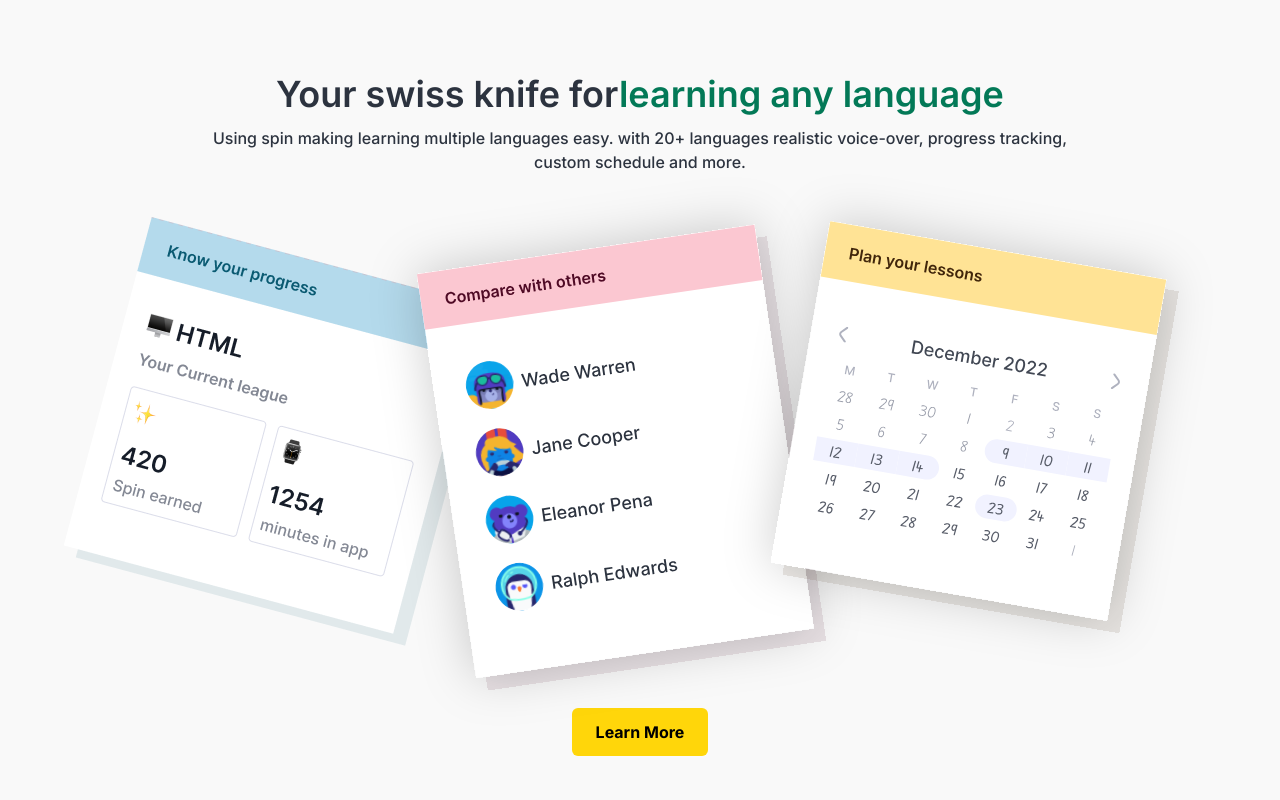
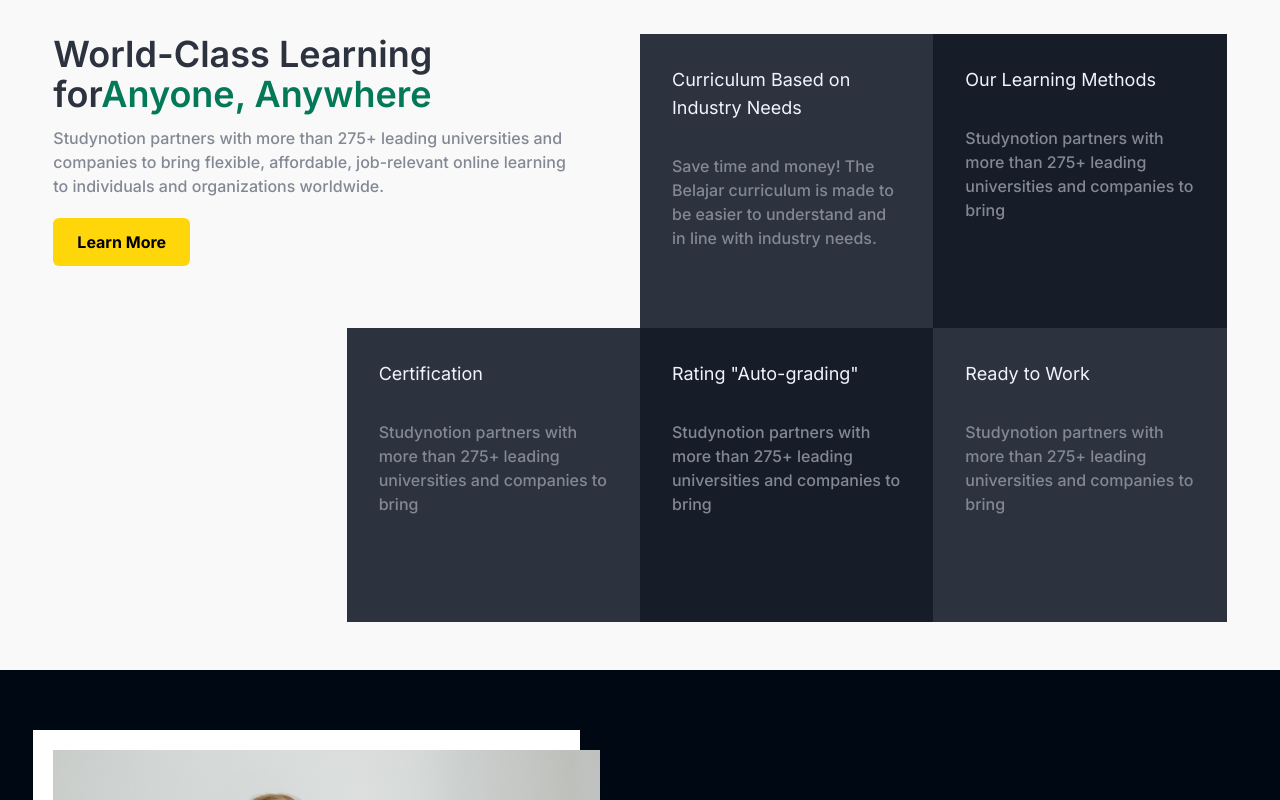
Before and after one commit to Gulabkt98/EduNova, a React (Create React App) app: page / in a window 1280 px wide. Shown: the part 3080-3880 px from the top of the page. Built offline with nearby package versions, Linux system fonts and the light colour scheme; no server answers.

Commit message:
fix some component

```diff
--- a/src/App.jsx
+++ b/src/App.jsx
@@ -13,6 +13,7 @@
 import VerifyEmail from "./pages/VerifyEmail";
 import ForgotPassword from "./pages/ForgetPassword";
 import Contact from "./pages/Contact";
+//import About from "./pages/About";
 
 
 
@@ -59,6 +60,7 @@
       <Routes>
         <Route path="/" element={<Home />} />
         <Route path="/contact" element={<Contact />} />
+        {/* <Route path="/about" element={<About />} /> */}
         <Route
           path="login"
           element={
--- a/src/components/core/AboutPage/LearningGrid.jsx
+++ b/src/components/core/AboutPage/LearningGrid.jsx
@@ -1,6 +1,6 @@
 import React from "react";
-import HighlightText from "../../../components/core/HomePage/HighlightText";
-import CTAButton from "../../../components/core/HomePage/Button";
+import HighlightText from "../Homepage/HighlightText";
+import CTAButton from "../Homepage/Button";
 
 const LearningGridArray = [
   {
--- a/src/components/core/AboutPage/Quote.jsx
+++ b/src/components/core/AboutPage/Quote.jsx
@@ -1,5 +1,5 @@
 import React from 'react'
-import HighlightText from '../HomePage/HighlightText'
+import HighlightText from '../Homepage/HighlightText'
 
 const Quote = () => {
   return (
--- a/src/components/core/Homepage/LearninLanguageSection.jsx
+++ b/src/components/core/Homepage/LearninLanguageSection.jsx
@@ -1,48 +1,94 @@
-import React from 'react'
-import HighlightText from './HighlightText'
-import CTAButton from "../Homepage/Button";
-import Know_your_progress from "../../../assets/Images/Know_your_progress.png";
-import Compare_with_others from "../../../assets/Images/Compare_with_others.svg";
-import Plan_your_lessons from "../../../assets/Images/Plan_your_lessons.svg";
+import React from "react";
+import HighlightText from "../../../components/core/Homepage/HighlightText";
+import CTAButton from "../../../components/core/Homepage/Button";
 
-const LearningLanguageSection = () => {
+const LearningGridArray = [
+  {
+    order: -1,
+    heading: "World-Class Learning for",
+    highliteText: "Anyone, Anywhere",
+    description:
+      "Studynotion partners with more than 275+ leading universities and companies to bring flexible, affordable, job-relevant online learning to individuals and organizations worldwide.",
+    BtnText: "Learn More",
+    BtnLink: "/",
+  },
+  {
+    order: 1,
+    heading: "Curriculum Based on Industry Needs",
+    description:
+      "Save time and money! The Belajar curriculum is made to be easier to understand and in line with industry needs.",
+  },
+  {
+    order: 2,
+    heading: "Our Learning Methods",
+    description:
+      "Studynotion partners with more than 275+ leading universities and companies to bring",
+  },
+  {
+    order: 3,
+    heading: "Certification",
+    description:
+      "Studynotion partners with more than 275+ leading universities and companies to bring",
+  },
+  {
+    order: 4,
+    heading: `Rating "Auto-grading"`,
+    description:
+      "Studynotion partners with more than 275+ leading universities and companies to bring",
+  },
+  {
+    order: 5,
+    heading: "Ready to Work",
+    description:
+      "Studynotion partners with more than 275+ leading universities and companies to bring",
+  },
+];
+
+const LearningGrid = () => {
   return (
-    <div>
-        <div className="text-4xl font-semibold text-center my-10">
-            Your swiss knife for
-            <HighlightText text={"learning any language"} />
-            <div className="text-center text-richblack-700 font-medium lg:w-[75%] mx-auto leading-6 text-base mt-3">
-              Using spin making learning multiple languages easy. with 20+
-              languages realistic voice-over, progress tracking, custom schedule
-              and more.
-            </div>
-            <div className="flex flex-col lg:flex-row items-center justify-center mt-8 lg:mt-0">
-        <img
-        src={Know_your_progress}
-        alt=""
-          className="object-contain lg:-mr-32 transition duration-300 hover:scale-90"
-        />
-        <img
-        src={Compare_with_others}
-        alt=""
-          className="object-contain lg:-mb-10 lg:-mt-0 -mt-12 transition duration-300 hover:scale-90"
-          />
-          <img
-            src={Plan_your_lessons}
-              alt=""
-        className="object-contain lg:-ml-36 lg:-mt-5 -mt-16 transition duration-300 hover:scale-90"
-      />
-        </div>
+    <div className="grid mx-auto w-[350px] xl:w-fit grid-cols-1 xl:grid-cols-4 mb-12">
+      {LearningGridArray.map((card, i) => {
+        return (
+          <div
+            key={i}
+            className={`${i === 0 && "xl:col-span-2 xl:h-[294px]"}  ${
+              card.order % 2 === 1
+                ? "bg-richblack-700 h-[294px]"
+                : card.order % 2 === 0
+                ? "bg-richblack-800 h-[294px]"
+                : "bg-transparent"
+            } ${card.order === 3 && "xl:col-start-2"}  `}
+          >
+            {card.order < 0 ? (
+              <div className="xl:w-[90%] flex flex-col gap-3 pb-10 xl:pb-0">
+                <div className="text-4xl font-semibold ">
+                  {card.heading}
+                  <HighlightText text={card.highliteText} />
+                </div>
+                <p className="text-richblack-300 font-medium">
+                  {card.description}
+                </p>
 
+                <div className="w-fit mt-2">
+                  <CTAButton active={true} linkto={card.BtnLink}>
+                    {card.BtnText}
+                  </CTAButton>
+                </div>
+              </div>
+            ) : (
+              <div className="p-8 flex flex-col gap-8">
+                <h1 className="text-richblack-5 text-lg">{card.heading}</h1>
+
+                <p className="text-richblack-300 font-medium">
+                  {card.description}
+                </p>
+              </div>
+            )}
           </div>
+        );
+      })}
+    </div>
+  );
+};
 
-          <div className="w-fit mx-auto lg:mb-20 mb-8 -mt-5">
-            <CTAButton active={true} linkto={"/signup"}>
-              <div className="">Learn More</div>
-            </CTAButton>
-          </div>
-    </div>
-  )
-}
-
-export default LearningLanguageSection
+export default LearningGrid;
```
Also changed, not shown: src/pages/About.jsx (added).
